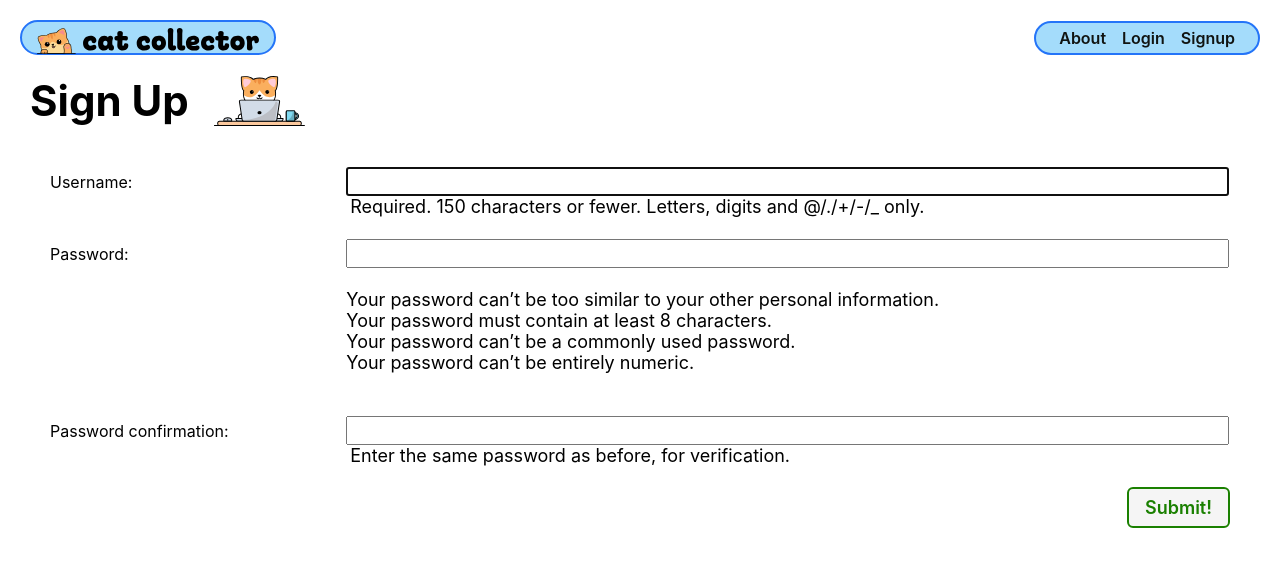
After one commit to Jimbojones1/catcollector-12-9, a Django app: page /accounts/signup in a window 1280 px wide. The commit adds this page. Shown: the top 567 px of the page. Run offline with Django 5.2, Linux system fonts and the light colour scheme.

Commit message:
signup and authorization complete

```diff
--- a/catcollector/settings.py
+++ b/catcollector/settings.py
@@ -118,6 +118,10 @@ USE_TZ = True
 
 STATIC_URL = 'static/'
 
+# for authorizatin redirect url for our decorators and mixin
+LOGIN_URL = 'home'
+
+
 # define this variable to specify where we want the user to go after they login
 LOGIN_REDIRECT_URL = 'cats-index' # <- name of a route!
 # where we want to go after we logout
--- a/main_app/templates/base.html
+++ b/main_app/templates/base.html
@@ -39,6 +39,7 @@
         {% else %}
         <li><a href="{% url 'about' %}">About</a></li>
         <li><a href="{% url 'home' %}">Login</a></li>
+        <li><a href="{% url 'signup' %}">Signup</a></li>
         {% endif %}
 
       </ul>
--- /dev/null
+++ b/main_app/templates/signup.html
@@ -0,0 +1,22 @@
+{% extends 'base.html' %}
+{% load static %}
+{% block head %}
+<link rel="stylesheet" href="{% static 'css/form.css' %}" />
+{% endblock %}
+{% block content %}
+<div class="page-header">
+  <h1>Sign Up</h1>
+  <img src="{% static 'images/nerd-cat.svg' %}" alt="A cat using a computer" />
+</div>
+{% if error_message %}
+  <p class="red-text">{{ error_message }}</p>
+{% endif %}
+<form action="" method="post" class="form-container" autocomplete="off">
+  {% csrf_token %}
+  <table>
+    {{ form.as_table }}
+  </table>
+  <button type="submit" class="btn submit">Submit!</button>
+</form>
+
+{% endblock %}
--- a/main_app/urls.py
+++ b/main_app/urls.py
@@ -26,6 +26,6 @@ urlpatterns = [
     path('toys/', views.ToyList.as_view(), name='toy-index'),
     path('cats/<int:cat_id>/associate-toy/<int:toy_id>/', views.associate_toy, name='associate-toy'),
     path('cats/<int:cat_id>/remove-toy/<int:toy_id>/', views.remove_toy, name='remove-toy'),
-
+    path('accounts/signup', views.signup, name='signup'),
 
 ]
--- a/main_app/views.py
+++ b/main_app/views.py
@@ -9,6 +9,37 @@ from django.http import HttpResponse
 from .models import Cat, Toy
 
 from .forms import FeedingForm
+
+## AUTHORIZATION
+from django.contrib.auth.decorators import login_required # function based views
+from django.contrib.auth.mixins import LoginRequiredMixin # for CBVS
+
+### Imports for the signup!
+from django.contrib.auth import login # login function
+from django.contrib.auth.forms import UserCreationForm # form instance for creating user
+
+
+def signup(request):
+    # view functions can handle multiple http requests
+    error_message = ''
+    # handle the post request (submission of the form)
+    if request.method == "POST":
+        # create a user form object that includes the data from the submitted form
+        form = UserCreationForm(request.POST)
+        if form.is_valid():
+            # save the form and create the user
+            # adds a row to the user table
+            user = form.save()
+            # login in the user
+            login(request, user)
+            # this creates the request.user ^ in all our view functions
+
+            return redirect('cats-index') # cats-index is the name of a path in urls.py
+        else:
+            error_message = "Invalid sign up - try again"
+    # handling the get request
+    form = UserCreationForm()
+    return render(request, 'signup.html', {'form': form, 'error_message': error_message})
 
 
 def remove_toy(request, cat_id, toy_id):
@@ -32,7 +63,7 @@ def associate_toy(request, cat_id, toy_id):
 
 # Other view functions above
 
-class ToyCreate(CreateView):
+class ToyCreate(LoginRequiredMixin, CreateView):
     model = Toy
     fields = '__all__'
 
@@ -41,14 +72,14 @@ class ToyCreate(CreateView):
 # whats the variable for all toys in that template?
 # <model_name>_list, object_list
 # toy_list
-class ToyList(ListView):
+class ToyList(LoginRequiredMixin, ListView):
     model = Toy
 
-class ToyDetail(DetailView):
+class ToyDetail(LoginRequiredMixin, DetailView):
     model = Toy
 
 
-class ToyUpdate(UpdateView):
+class ToyUpdate(LoginRequiredMixin, UpdateView):
     model = Toy
     fields = ['name', 'color']
 
@@ -90,10 +121,19 @@ class CatCreate(CreateView):
     # fields = ['name', 'breed', 'description']
     fields = ['name', 'breed', 'description', 'age'] # '__all__ 'include all the keys on the Cat model in the form
     # success_url = '/cats/'
+    def form_valid(self, form):
+        # this is a place where you can add things to the form once it was submitted to the
+        # server
+
+        # assign the logged in user to the form (instance)that was submitted to the server
+        form.instance.user = self.request.user # self.request.user is the logged in user!
+        # let the form add the new to the database now!
+        return super().form_valid(form)
 
 
 # cat_id comes from the route path (thats our param)
 # path('cats/<int:cat_id>/', views.cat_detail, name='cats-detail'),
+@login_required # decorator - just a function that is called right before another function (think middleware in express)
 def cat_detail(request, cat_id):
 
     # use our model to find the row that matches cat_id in the params from
@@ -113,6 +153,7 @@ def cat_detail(request, cat_id):
 
 
 # cat_id comes from the params in urls.py file for the add_feeding
+@login_required
 def add_feeding(request, cat_id):
     # create a modelForm instance with the data from the post request(form submission)
     # in express req.body, in django request.POST
@@ -131,14 +172,21 @@ def add_feeding(request, cat_id):
 
 
 
-
+@login_required
 def cat_index(request):
     # injecting a cats variable whose value is the array of cats on line 25
     # 'cats/index.html, django is looking in the templates always!
     # looking inside a cats folder(resource)/index.html
 
     # use e Cat model to get all the rows from the cats table!
-    cats = Cat.objects.all()
+    # show EVERYONES CATS
+
+    # cats = Cat.objects.all()
+
+    ### SHOW LOGGED IN USERS CATS
+    # request.user is the logged in user
+    # user in a key on the cats model
+    cats = Cat.objects.filter(user=request.user)
 
     return render(request, 'cats/index.html', {'cats': cats})
 
```
